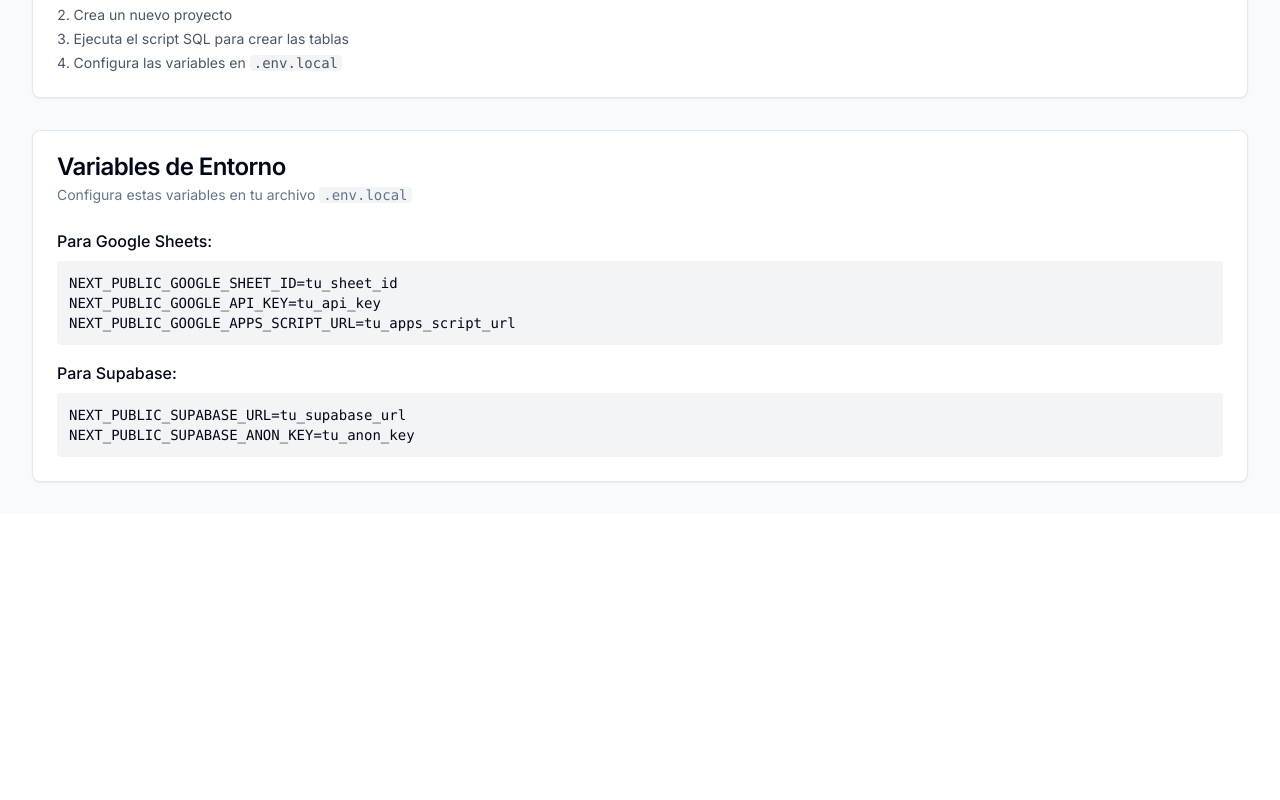
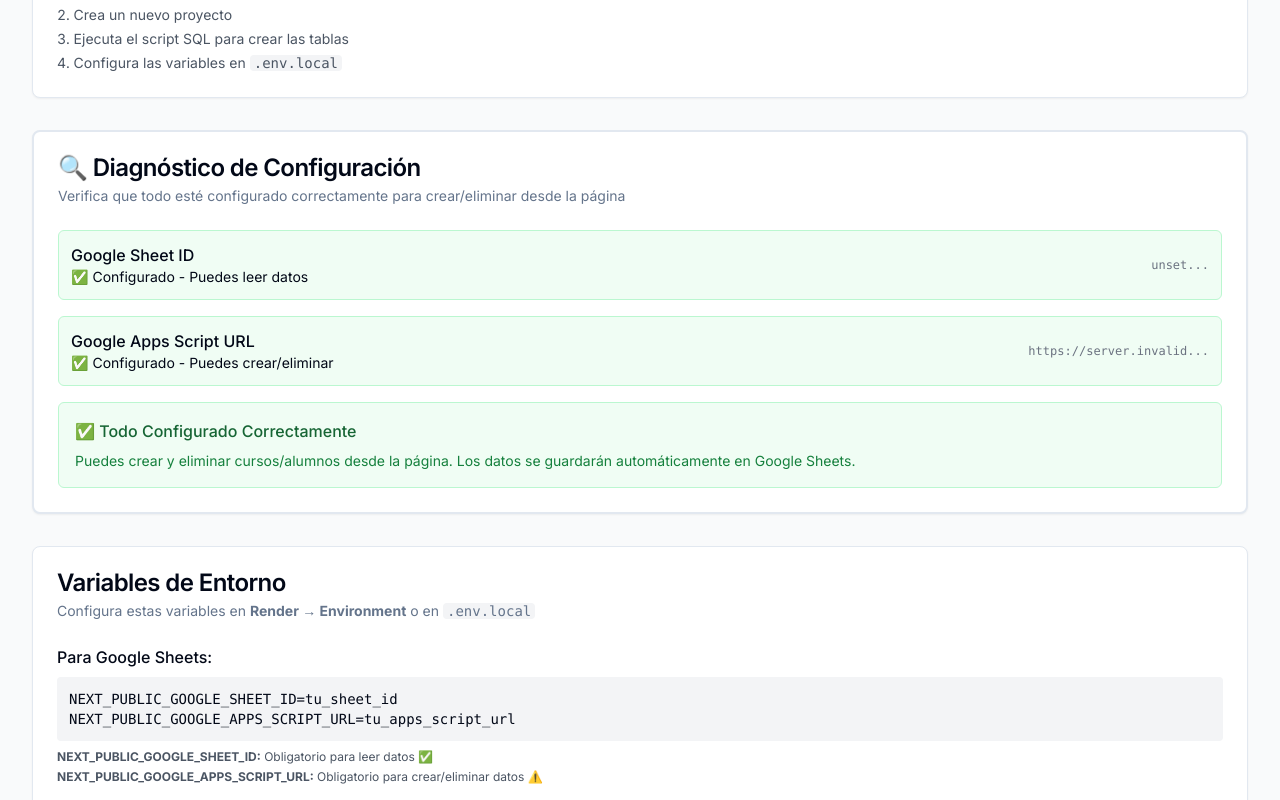
Before and after one commit to PedroLedoo/Asistencia, a Next.js app: page /configuracion in a window 1280 px wide. Shown: the part 1240-2040 px from the top of the page. Before the commit the page ends 1754 px from the top, so only its background shows below. Built offline with nearby package versions, Linux system fonts and the light colour scheme; no server answers; sample sign-in values are in the browser's storage.

Commit message:
Feat: Agregar diagnóstico de configuración en página de configuración - Mostrar estado de Google Sheet ID y Apps Script URL - Alertas claras cuando falta configuración - Mejorar mensajes de error al crear cursos - Guía paso a paso integrada

```diff
--- a/src/app/configuracion/page.tsx
+++ b/src/app/configuracion/page.tsx
@@ -12,6 +12,15 @@ export default function ConfiguracionPage() {
   const isGoogleSheets = CURRENT_DATA_SOURCE === 'google-sheets'
   const isSupabase = CURRENT_DATA_SOURCE === 'supabase'
   const isLocal = CURRENT_DATA_SOURCE === 'local'
+
+  // Verificar configuración de Google Sheets
+  const googleSheetId = GOOGLE_SHEETS_CONFIG.SPREADSHEET_ID
+  const appsScriptUrl = typeof window !== 'undefined'
+    ? (process.env.NEXT_PUBLIC_GOOGLE_APPS_SCRIPT_URL || '')
+    : ''
+
+  const isGoogleSheetIdConfigured = !!googleSheetId && googleSheetId !== 'your_google_sheet_id' && googleSheetId !== ''
+  const isAppsScriptConfigured = !!appsScriptUrl && appsScriptUrl !== 'your_apps_script_url' && appsScriptUrl !== ''
 
   return (
     <div className="space-y-8">
@@ -144,12 +153,90 @@ export default function ConfiguracionPage() {
         </CardContent>
       </Card>
 
+      {/* Estado de Configuración de Google Sheets */}
+      {isGoogleSheets && (
+        <Card className="border-2">
+          <CardHeader>
+            <CardTitle>🔍 Diagnóstico de Configuración</CardTitle>
+            <CardDescription>
+              Verifica que todo esté configurado correctamente para crear/eliminar desde la página
+            </CardDescription>
+          </CardHeader>
+          <CardContent>
+            <div className="space-y-4">
+              <div className={`flex items-center justify-between p-3 rounded-md ${isGoogleSheetIdConfigured ? 'bg-green-50 border border-green-200' : 'bg-red-50 border border-red-200'}`}>
+                <div>
+                  <p className="font-medium">Google Sheet ID</p>
+                  <p className="text-sm">
+                    {isGoogleSheetIdConfigured ? '✅ Configurado - Puedes leer datos' : '❌ No configurado'}
+                  </p>
+                </div>
+                {isGoogleSheetIdConfigured && googleSheetId && (
+                  <div className="text-xs text-gray-500 font-mono">
+                    {googleSheetId.substring(0, 20)}...
+                  </div>
+                )}
+              </div>
+
+              <div className={`flex items-center justify-between p-3 rounded-md ${isAppsScriptConfigured ? 'bg-green-50 border border-green-200' : 'bg-yellow-50 border border-yellow-200'}`}>
+                <div className="flex-1">
+                  <p className="font-medium">Google Apps Script URL</p>
+                  <p className="text-sm">
+                    {isAppsScriptConfigured ? '✅ Configurado - Puedes crear/eliminar' : '❌ No configurado'}
+                  </p>
+                  {!isAppsScriptConfigured && (
+                    <p className="text-xs text-yellow-700 mt-1 font-medium">
+                      ⚠️ Sin esto NO puedes crear/eliminar cursos o alumnos desde la página
+                    </p>
+                  )}
+                </div>
+                {isAppsScriptConfigured && (
+                  <div className="text-xs text-gray-500 font-mono ml-2">
+                    {appsScriptUrl.substring(0, 30)}...
+                  </div>
+                )}
+              </div>
+
+              {!isAppsScriptConfigured && (
+                <div className="p-4 bg-yellow-50 border-2 border-yellow-300 rounded-md">
+                  <p className="font-bold text-yellow-800 mb-3">⚠️ Configuración Requerida</p>
+                  <p className="text-sm text-yellow-700 mb-3">
+                    Para poder <strong>crear y eliminar</strong> cursos/alumnos desde la página, necesitas configurar Google Apps Script:
+                  </p>
+                  <ol className="text-sm text-yellow-800 list-decimal list-inside space-y-2 mb-3">
+                    <li>Ve a tu Google Sheet → <strong>Extensiones → Apps Script</strong></li>
+                    <li>Copia el código de <code className="bg-yellow-100 px-1 rounded">GOOGLE_APPS_SCRIPT.js</code></li>
+                    <li>Reemplaza <code className="bg-yellow-100 px-1 rounded">TU_SHEET_ID_AQUI</code> con tu ID real</li>
+                    <li><strong>Despliega</strong> como "Aplicación web" con acceso "Cualquiera"</li>
+                    <li>Copia la URL y agrégala en <strong>Render → Environment → NEXT_PUBLIC_GOOGLE_APPS_SCRIPT_URL</strong></li>
+                  </ol>
+                  <Button asChild variant="outline" className="w-full mt-2">
+                    <Link href="/CONFIGURACION_COMPLETA_GOOGLE_SHEETS.md" target="_blank">
+                      Ver Guía Completa Paso a Paso
+                    </Link>
+                  </Button>
+                </div>
+              )}
+
+              {isAppsScriptConfigured && (
+                <div className="p-4 bg-green-50 border border-green-200 rounded-md">
+                  <p className="font-medium text-green-800 mb-2">✅ Todo Configurado Correctamente</p>
+                  <p className="text-sm text-green-700">
+                    Puedes crear y eliminar cursos/alumnos desde la página. Los datos se guardarán automáticamente en Google Sheets.
+                  </p>
+                </div>
+              )}
+            </div>
+          </CardContent>
+        </Card>
+      )}
+
       {/* Variables de entorno necesarias */}
       <Card>
         <CardHeader>
           <CardTitle>Variables de Entorno</CardTitle>
           <CardDescription>
-            Configura estas variables en tu archivo <code className="bg-gray-100 px-1 rounded">.env.local</code>
+            Configura estas variables en <strong>Render → Environment</strong> o en <code className="bg-gray-100 px-1 rounded">.env.local</code>
           </CardDescription>
         </CardHeader>
         <CardContent>
@@ -158,9 +245,12 @@ export default function ConfiguracionPage() {
               <h3 className="font-medium mb-2">Para Google Sheets:</h3>
               <pre className="bg-gray-100 p-3 rounded text-sm overflow-x-auto">
 {`NEXT_PUBLIC_GOOGLE_SHEET_ID=tu_sheet_id
-NEXT_PUBLIC_GOOGLE_API_KEY=tu_api_key
 NEXT_PUBLIC_GOOGLE_APPS_SCRIPT_URL=tu_apps_script_url`}
               </pre>
+              <div className="mt-2 text-xs text-gray-600 space-y-1">
+                <p><strong>NEXT_PUBLIC_GOOGLE_SHEET_ID:</strong> Obligatorio para leer datos ✅</p>
+                <p><strong>NEXT_PUBLIC_GOOGLE_APPS_SCRIPT_URL:</strong> Obligatorio para crear/eliminar datos ⚠️</p>
+              </div>
             </div>
 
             <div>
--- a/src/app/cursos/nuevo/page.tsx
+++ b/src/app/cursos/nuevo/page.tsx
@@ -38,7 +38,18 @@ export default function NuevoCursoPage() {
     } catch (error) {
       console.error('Error al crear curso:', error)
       const errorMessage = error instanceof Error ? error.message : 'Error desconocido'
-      alert(`Error al crear el curso: ${errorMessage}`)
+
+      // Mostrar mensaje más detallado
+      let mensajeUsuario = `Error al crear el curso: ${errorMessage}`
+
+      // Mensajes de ayuda según el tipo de error
+      if (errorMessage.includes('Google Apps Script URL no configurada')) {
+        mensajeUsuario += '\n\nSolución: Configura NEXT_PUBLIC_GOOGLE_APPS_SCRIPT_URL en Render o .env.local'
+      } else if (errorMessage.includes('Error al escribir curso en Google Sheets')) {
+        mensajeUsuario += '\n\nVerifica:\n1. Que el Apps Script esté desplegado correctamente\n2. Que tenga permisos para editar la hoja\n3. Que el SPREADSHEET_ID en el Apps Script sea correcto'
+      }
+
+      alert(mensajeUsuario)
     }
   }
 
--- a/src/hooks/useCursos.ts
+++ b/src/hooks/useCursos.ts
@@ -205,9 +205,32 @@ export function useCreateCurso() {
           })
         })
 
+        // Leer la respuesta
+        const responseText = await response.text()
+
         if (!response.ok) {
-          const errorText = await response.text()
-          throw new Error(`Error al escribir curso en Google Sheets: ${errorText}`)
+          console.error('Error de respuesta de Apps Script:', {
+            status: response.status,
+            statusText: response.statusText,
+            responseText
+          })
+          throw new Error(`Error al escribir curso en Google Sheets (${response.status}): ${responseText}`)
+        }
+
+        // Verificar que la respuesta sea exitosa (puede ser JSON o texto)
+        try {
+          const result = JSON.parse(responseText)
+          if (result.success === false) {
+            throw new Error(result.error || 'Error desconocido al escribir en Google Sheets')
+          }
+          console.log('Curso creado exitosamente en Google Sheets:', result)
+        } catch (parseError) {
+          // Si no es JSON válido, verificar si es un mensaje de éxito
+          if (responseText.includes('success') || responseText.includes('correctamente')) {
+            console.log('Curso creado exitosamente en Google Sheets')
+          } else {
+            console.warn('Respuesta inesperada de Apps Script:', responseText)
+          }
         }
 
         return nuevoCurso as Curso
```
Also changed, not shown: 1 other file (tests, documents, lock files or other folders).
